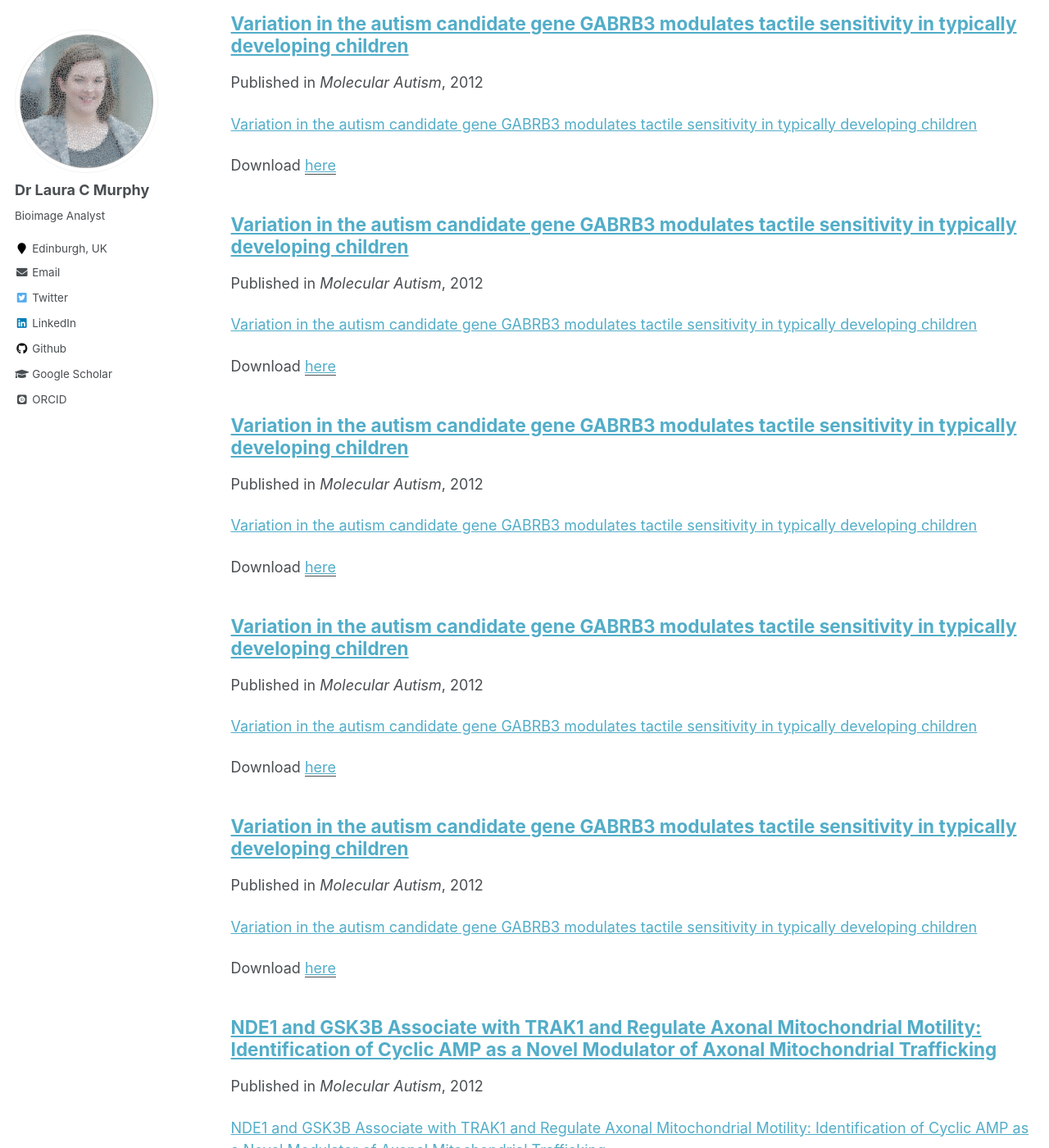
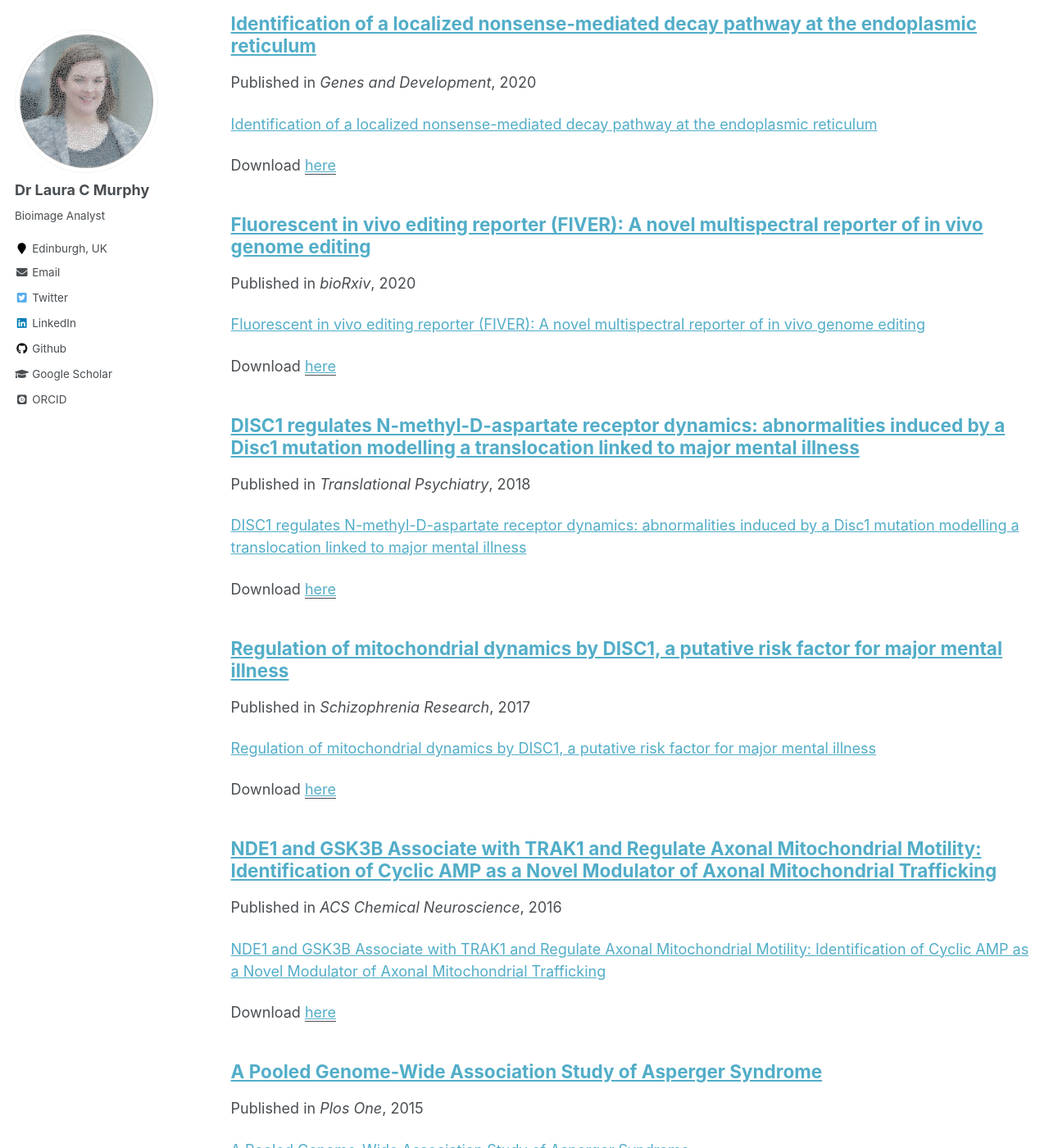
Before and after one commit to lauracmurphy/lauracmurphy.github.io, a Jekyll site: the page built from _pages/publications.md, in a window 1280 px wide and 1400 px high, scrolled down 1155 px. Shown: the whole window at 82% size. Built offline with Jekyll 4.4.1, drawn with Linux system fonts in a browser that asks for light colours; some web fonts are replaced; some of the changed text lies outside the part shown.

Commit message:
Adding publications

```diff
--- a/_publications/2016-01-27-paper-title-number-4.md
+++ b/_publications/2016-01-27-paper-title-number-4.md
@@ -1,9 +1,9 @@
 ---
 title: "NDE1 and GSK3Β Associate with TRAK1 and Regulate Axonal Mitochondrial Motility: Identification of Cyclic AMP as a Novel Modulator of Axonal Mitochondrial Trafficking"
 collection: publications
-permalink: /publication/2012-07-06-paper-title-number-1
-date: 2012-07-06
-venue: 'Molecular Autism'
+permalink: /publication/2016-01-27-paper-title-number-4
+date: 2016-01-27
+venue: 'ACS Chemical Neuroscience'
 paperurl: 'http://lauracmurphy.github.io/files/NDE1 and GSK3? Associate with TRAK1.pdf'
 ---
 
--- /dev/null
+++ b/_publications/2017-09-01-paper-title-number-5.md
@@ -0,0 +1,10 @@
+---
+title: "Regulation of mitochondrial dynamics by DISC1, a putative risk factor for major mental illness"
+collection: publications
+permalink: /publication/2017-09-01-paper-title-number-5
+date: 2017-09-01
+venue: 'Schizophrenia Research'
+paperurl: 'https://lcmurphy.com/files/Regulation%20of%20mitochondrial%20dynamics%20by%20DISC1%20a%20putative%20risk%20factor%20for%20major%20mental%20illness.pdf'
+---
+
+[Regulation of mitochondrial dynamics by DISC1, a putative risk factor for major mental illness](https://lcmurphy.com/files/Regulation%20of%20mitochondrial%20dynamics%20by%20DISC1%20a%20putative%20risk%20factor%20for%20major%20mental%20illness.pdf)
--- /dev/null
+++ b/_publications/2018-09-06-paper-title-number-6.md
@@ -0,0 +1,10 @@
+---
+title: "DISC1 regulates N-methyl-D-aspartate receptor dynamics: abnormalities induced by a Disc1 mutation modelling a translocation linked to major mental illness"
+collection: publications
+permalink: /publication/2018-09-06-paper-title-number-5
+date: 2018-09-06-paper-title-number-5
+venue: 'Translational Psychiatry'
+paperurl: 'https://lcmurphy.com/files/DISC1%20regulates%20N-methyl-D-aspartate%20receptor%20dynamics.pdf'
+---
+
+[DISC1 regulates N-methyl-D-aspartate receptor dynamics: abnormalities induced by a Disc1 mutation modelling a translocation linked to major mental illness](https://lcmurphy.com/files/DISC1%20regulates%20N-methyl-D-aspartate%20receptor%20dynamics.pdf)
--- /dev/null
+++ b/_publications/2020-07-02-paper-title-number-7.md
@@ -0,0 +1,10 @@
+---
+title: "Fluorescent in vivo editing reporter (FIVER): A novel multispectral reporter of in vivo genome editing"
+collection: publications
+permalink: /publication/2020-07-02-paper-title-number-6
+date: 2020-07-02
+venue: 'bioRxiv'
+paperurl: 'https://lcmurphy.com/files/Fluorescent%20in%20vivo%20editing%20reporter.pdf'
+---
+
+[Fluorescent in vivo editing reporter (FIVER): A novel multispectral reporter of in vivo genome editing](https://lcmurphy.com/files/Fluorescent%20in%20vivo%20editing%20reporter.pdf)
--- /dev/null
+++ b/_publications/2020-07-14-paper-title-number-8.md
@@ -0,0 +1,10 @@
+---
+title: "Identification of a localized nonsense-mediated decay pathway at the endoplasmic reticulum"
+collection: publications
+permalink: /publication/2020-07-14-paper-title-number-7
+date: 2020-07-14
+venue: 'Genes and Development'
+paperurl: 'http://lcmurphy.com/files/Identification%20of%20a%20localized%20nonsense%20mediated%20decay%20pathway%20at%20the%20endoplasmic%20reticulum.pdf'
+---
+
+[Identification of a localized nonsense-mediated decay pathway at the endoplasmic reticulum](http://lcmurphy.com/files/Identification%20of%20a%20localized%20nonsense%20mediated%20decay%20pathway%20at%20the%20endoplasmic%20reticulum.pdf)
--- /dev/null
+++ b/_publications/2021-08-13-paper-title-number-10.md
@@ -0,0 +1,10 @@
+---
+title: "Identification and functional modelling of plausibly causative cis-regulatory variants in a highly-selected cohort with X-linked intellectual disability"
+collection: publications
+permalink: /publication/2021-08-13-paper-title-number-9
+date: 2021-08-13
+venue: 'PLOS ONE'
+paperurl: 'http://lcmurphy.github.io/files/Variation in the autism candidate gene GABRB3.pdf'
+---
+
+[Identification and functional modelling of plausibly causative cis-regulatory variants in a highly-selected cohort with X-linked intellectual disability](http://lcmurphy.com/files/Identification%20and%20functional%20modelling%20of%20plausibly%20causative%20cis%20regulatory%20variants.pdf)
--- a/_publications/2022-01-01-paper-title-number-11.md
+++ /dev/null
@@ -1,10 +0,0 @@
----
-title: "Variation in the autism candidate gene GABRB3 modulates tactile sensitivity in typically developing children"
-collection: publications
-permalink: /publication/2012-07-06-paper-title-number-1
-date: 2012-07-06
-venue: 'Molecular Autism'
-paperurl: 'http://lauracmurphy.github.io/files/Variation in the autism candidate gene GABRB3.pdf'
----
-
-[Variation in the autism candidate gene GABRB3 modulates tactile sensitivity in typically developing children](http://lauracmurphy.github.io/files/Variation in the autism candidate gene GABRB3.pdf)
```
Also changed, not shown: _publications/2018-09-06-paper-title-number-5.md (deleted, +0 -10 lines), _publications/2020-07-02-paper-title-number-6.md (deleted, +0 -10 lines), _publications/2020-07-14-paper-title-number-7.md (deleted, +0 -10 lines), _publications/2021-04-20-paper-title-number-8.md (deleted, +0 -10 lines), _publications/2021-04-20-paper-title-number-9.md (added, +10 -0 lines), _publications/2021-08-13-paper-title-number-9.md (deleted, +0 -10 lines), _publications/2021-11-04-paper-title-number-10.md (deleted, +0 -10 lines), _publications/2021-11-04-paper-title-number-11.md (added, +10 -0 lines), _publications/2022-01-01-paper-title-number-12.md (added, +10 -0 lines).
